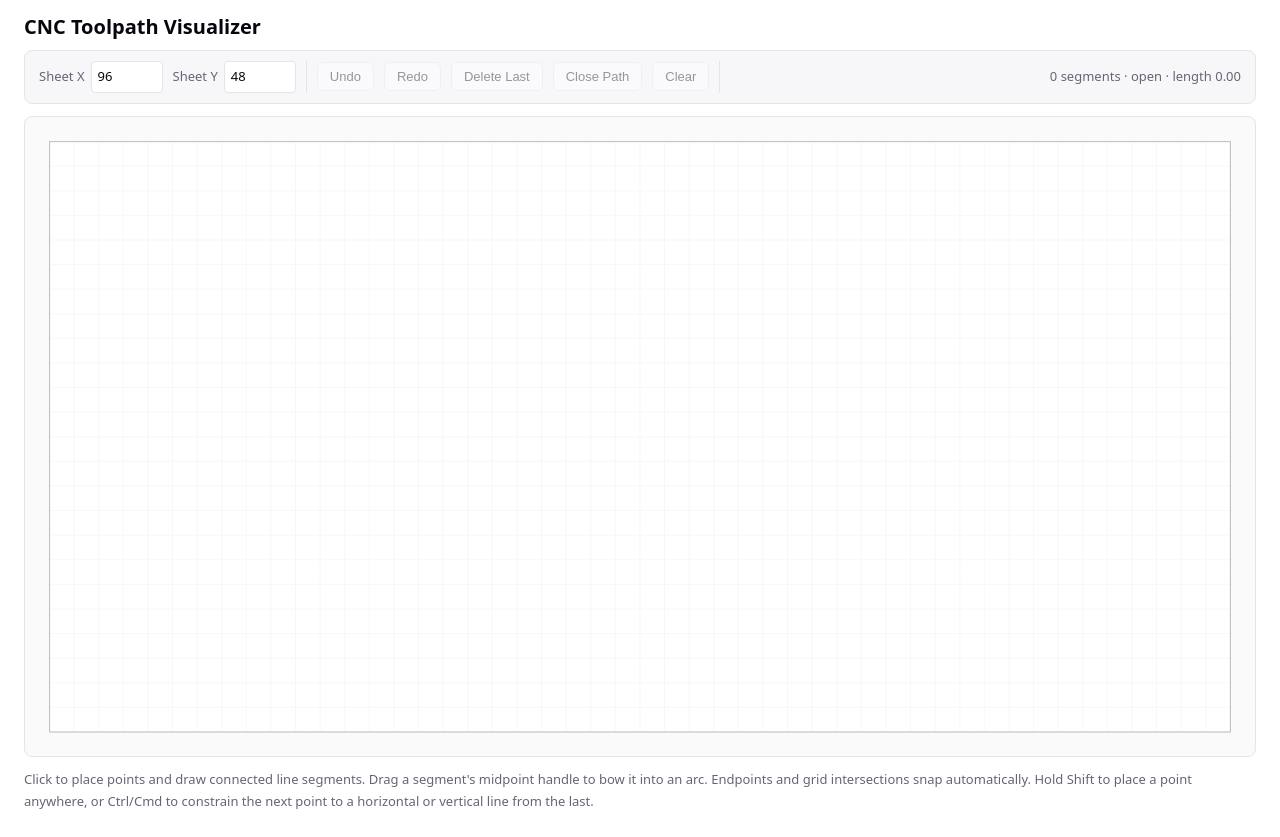
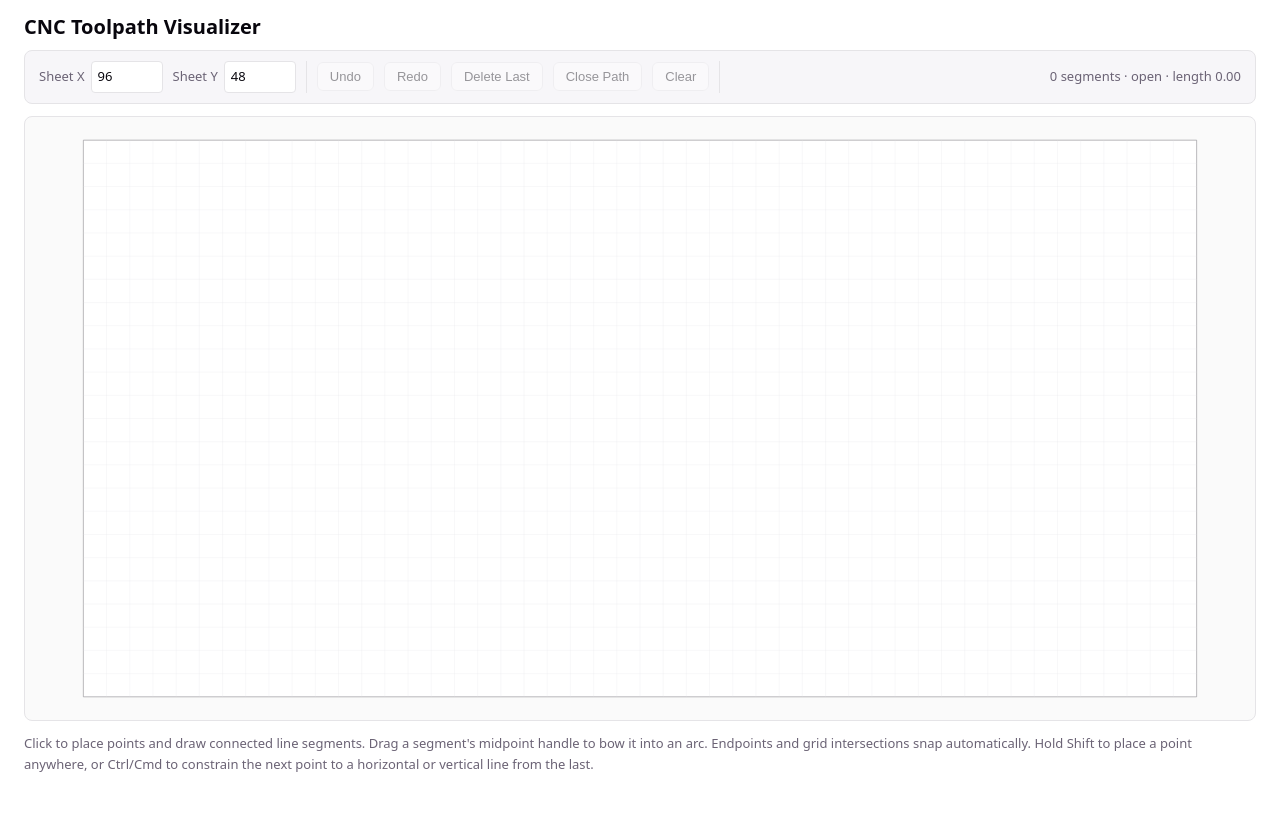
Before and after one commit to JasonAdamHD/gcode-visualizer, a React (Vite) app: page / in a window 1280 px wide. After the commit the page ends 800 px from the top, so only its background shows below. Built offline with nearby package versions, Linux system fonts and the light colour scheme.

Commit message:
Fix page requiring scroll by giving #root a fixed height

```diff
--- a/src/index.css
+++ b/src/index.css
@@ -49,7 +49,7 @@ body {
 }
 
 #root {
-  min-height: 100svh;
+  height: 100svh;
   display: flex;
   flex-direction: column;
 }
```
